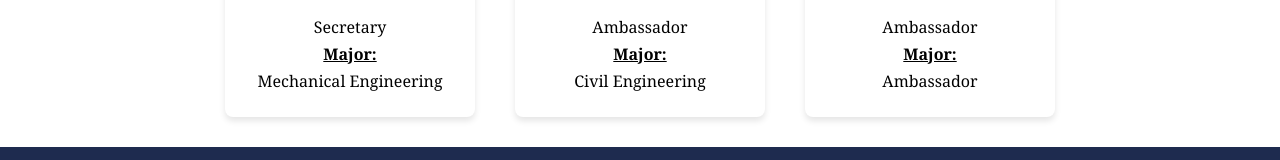
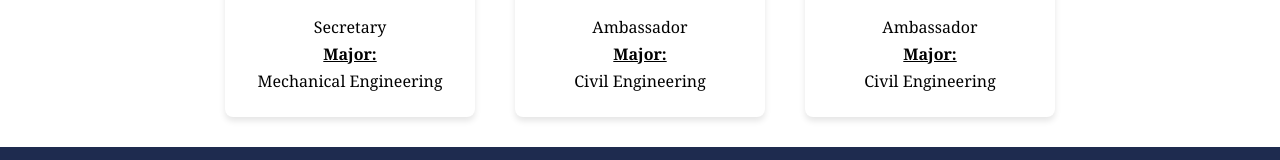
Before and after one commit to alex-osorio10/shpe_website, a React (Vite) app in the folder my_shpe_website/: page /officers in a window 1280 px wide. Shown: the part 1567-1727 px from the top of the page. Built offline with nearby package versions, Linux system fonts and the light colour scheme.

Commit message:
Fixed Eduardo's major

```diff
--- a/my_shpe_website/src/Officers.jsx
+++ b/my_shpe_website/src/Officers.jsx
@@ -86,7 +86,7 @@ const officerData = [
   {
     name: "Eduardo Rico",
     title: "Ambassador",
-    department: "Ambassador",
+    department: "Civil Engineering",
     imgSrc: eduardoPhoto,
     linkedInUrl: "https://linkedin.com"
   }
```
